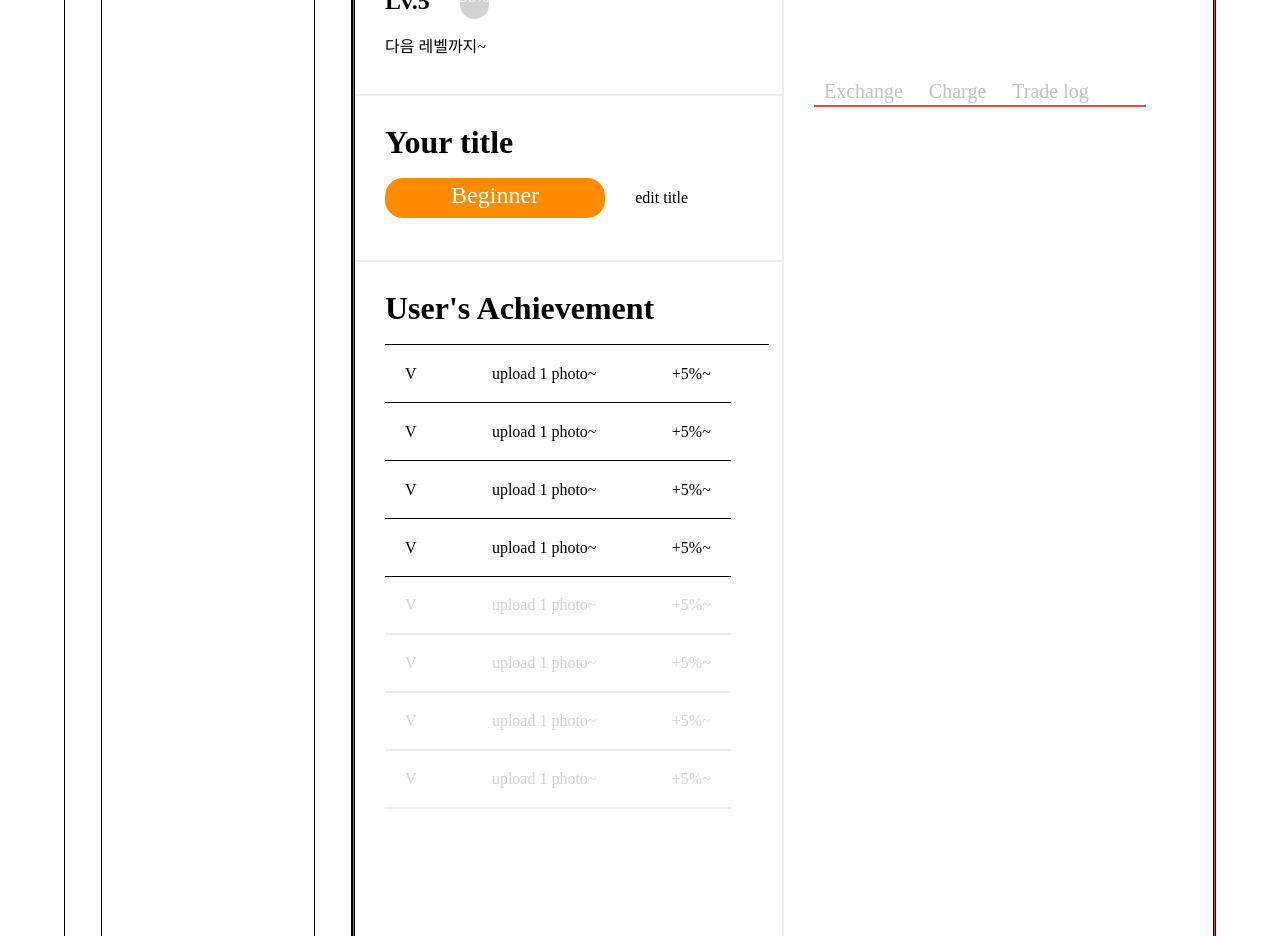
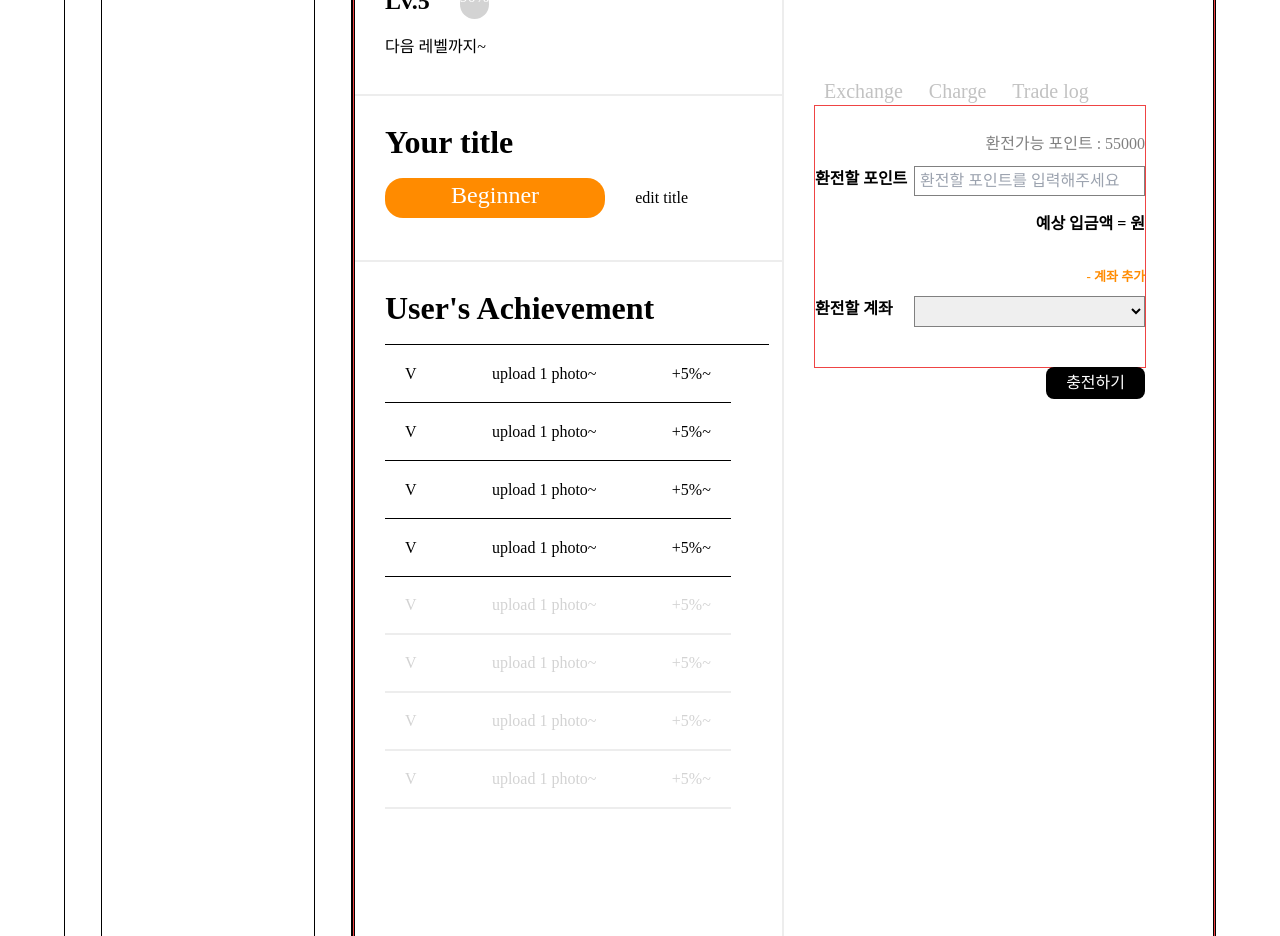
Before and after one commit to photoLancer/frontend, a React (Create React App) app: page /profile in a window 1280 px wide. Shown: the part 800-1736 px from the top of the page. Built offline with nearby package versions, Linux system fonts and the light colour scheme.

Commit message:
[FE-16] Point-exchange UI

```diff
--- a/src/components/Myprofile/profile/point/Exchange.jsx
+++ b/src/components/Myprofile/profile/point/Exchange.jsx
@@ -3,6 +3,23 @@ import styles from './exchange.module.css';
 const Exchange=()=>{
     return(
         <>
+        <div className={styles.a}><p className={styles.exchangepoint}>환전가능 포인트 : 55000</p></div>
+        <div className={styles.box1}>
+            <p className={styles.text1}>환전할 포인트</p>
+            <input type='text' className={styles.enterpoint} placeholder='환전할 포인트를 입력해주세요'></input>
+        </div>
+        <div className={styles.b}><p className={styles.money}>예상 입금액   =   원</p></div>
+        <div className={styles.c}><button className={styles.addbank}>- 계좌 추가</button></div>
+        <div className={styles.box2}>
+            <p className={styles.text2}>환전할 계좌</p>
+            <select className={styles.selectbankname}>
+            <option value='국민은행'></option>
+            <option value='하나은행'></option>
+            </select>
+        </div>
+        <div className={styles.footer}>
+            <button className={styles.chargebtn}>충전하기</button>
+        </div>
         </>
     );
 }
--- a/src/components/Myprofile/profile/point/exchange.module.css
+++ b/src/components/Myprofile/profile/point/exchange.module.css
@@ -0,0 +1,92 @@
+.a{
+    width: 100%;
+    height: 20px;
+    position: relative;
+    margin-top: 30px;
+  }
+  .exchangepoint{
+      height: 100%;
+      color: gray;
+      position: absolute;
+      right: 0;
+
+  }
+  .box1{
+      width: 100%;
+      display: flex;
+      justify-content: space-between;
+      margin-top: 10px;
+      margin-bottom: 20px;
+  }
+  .text1{
+      display: inline-block;
+      font-size: medium;
+      font-weight: 600;
+      padding-top: 5px;
+  }
+  .enterpoint{
+      width: 70%;
+      display: inline-block;
+      border: 1px solid grey;
+      padding: 5px;
+  }
+  .b{
+      width: 100%;
+      height: 20px;
+      position: relative;
+
+  }
+  .money{
+      height: 100%;
+      position: absolute;
+      right: 0;
+      font-weight: 600;
+  }
+  .box2{
+      width: 100%;
+      display: flex;
+      justify-content: space-between;
+      margin-top: 40px;
+      margin-bottom: 40px;
+  }
+  .text2{
+      display: inline-block;
+      font-size: medium;
+      font-weight: 600;
+      padding-top: 5px;
+  }
+  .selectbankname{
+      width:70%;
+      display: inline-block;
+      border: 1px solid grey;
+      padding: 5px;
+  }
+  .c{
+      width: 100%;
+      height: 20px;
+      position: relative;
+  }
+  .addbank{
+      height: 100%;
+      margin-top: 30px;
+      color: #FF8B00;
+      position: absolute;
+      right: 0;
+      font-weight: 600;
+      font-size: small;
+
+  }
+  .footer{
+      width: 100%;
+      position: relative;
+  }
+  .chargebtn{
+      width: 30%;
+      height: 32px;
+      color: white;
+      background-color: black;
+      border-radius: 8px;
+      position: absolute;
+      right: 0;
+      font-weight: 500;
+  }
```
